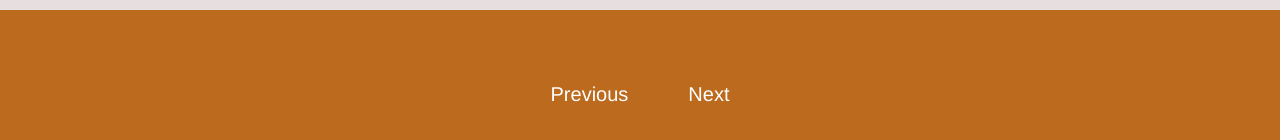
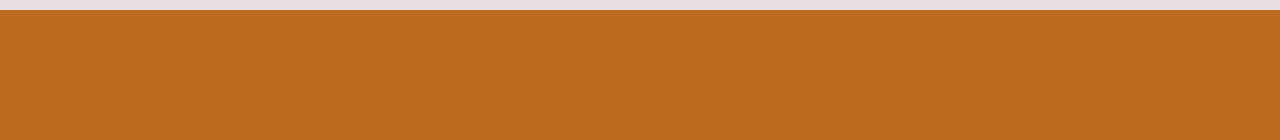
Before and after one commit to cptaylor38/mhangularcourse, an Angular app in the folder intro-app/: page / in a window 1280 px wide. Shown: the part 480-620 px from the top of the page. Built offline with nearby package versions, Linux system fonts and the light colour scheme.

Commit message:
removed page transition logic and did general clean-up

```diff
--- a/intro-app/src/app/mock-prompt/mock-prompt.component.css
+++ b/intro-app/src/app/mock-prompt/mock-prompt.component.css
@@ -4,23 +4,3 @@
   align-items: center;
   flex-direction: column;
 }
-
-.stage-buttons-container {
-  padding: 4rem;
-  width: 100%;
-  text-align: center;
-}
-
-.stage-buttons-container > button {
-  margin: 2rem;
-  font-size: 2rem;
-  outline: none;
-  border: none;
-  background: none;
-  color: white;
-  padding: 1rem;
-}
-
-.stage-buttons-container > button:hover {
-  color: black;
-}
--- a/intro-app/src/app/mock-prompt/mock-prompt.component.html
+++ b/intro-app/src/app/mock-prompt/mock-prompt.component.html
@@ -1,26 +1,3 @@
 <div class="container-fluid" id='mock-prompt-pageContainer'>
-    <div [ngSwitch]="currentStage">
-        <div *ngSwitchCase="0">
-            <app-mock-prompt-welcome></app-mock-prompt-welcome>
-        </div>
-        <div *ngSwitchCase="1">
-            <app-mock-prompt-operating-hours></app-mock-prompt-operating-hours>
-        </div>
-        <div *ngSwitchCase="2">
-            <app-mock-prompt-budget-hours></app-mock-prompt-budget-hours>
-        </div>
-        <div *ngSwitchCase="3">
-            <app-mock-prompt-employee-count></app-mock-prompt-employee-count>
-        </div>
-        <div *ngSwitchCase="4">
-            <app-mock-prompt-shift-priority></app-mock-prompt-shift-priority>
-        </div>
-        <div *ngSwitchCase="5">
-            <app-mock-prompt-employee-forms></app-mock-prompt-employee-forms>
-        </div>
-    </div>
-    <div class='stage-buttons-container'>
-        <button (click)="stageManager(false)">Previous</button>
-        <button (click)="stageManager(true)">Next</button>
-    </div>
+    <app-mock-prompt-welcome></app-mock-prompt-welcome>
 </div>
--- a/intro-app/src/app/mock-prompt/mock-prompt.component.ts
+++ b/intro-app/src/app/mock-prompt/mock-prompt.component.ts
@@ -6,7 +6,7 @@ import { Component, OnInit } from '@angular/core';
   styleUrls: ['./mock-prompt.component.css']
 })
 export class MockPromptComponent implements OnInit {
-  currentStage: number = 0;
+
 
   constructor() {
    }
@@ -14,17 +14,6 @@ export class MockPromptComponent implements OnInit {
   ngOnInit(): void {
   }
 
-  stageManager(isNext: boolean){
-    console.log(isNext);
-    //temp to prevent having to refresh
-    if(isNext){
-      if(this.currentStage === 5) this.currentStage = 0;
-      else this.currentStage++;
-    }
-    //temp to prevent having to refresh
-    else {
-      if(this.currentStage > 0) this.currentStage--;
-    }
-  }
+
 
 }
```
